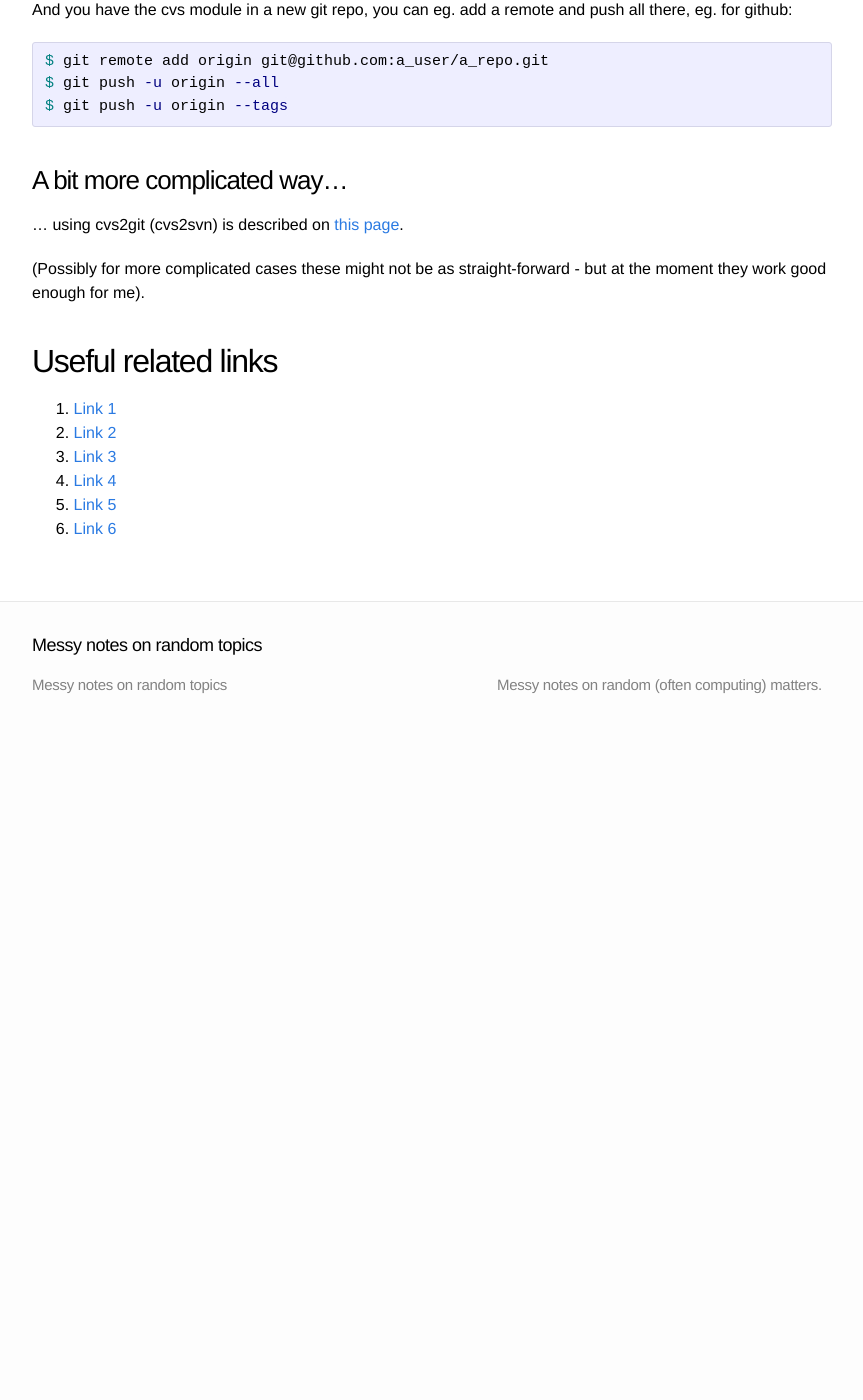
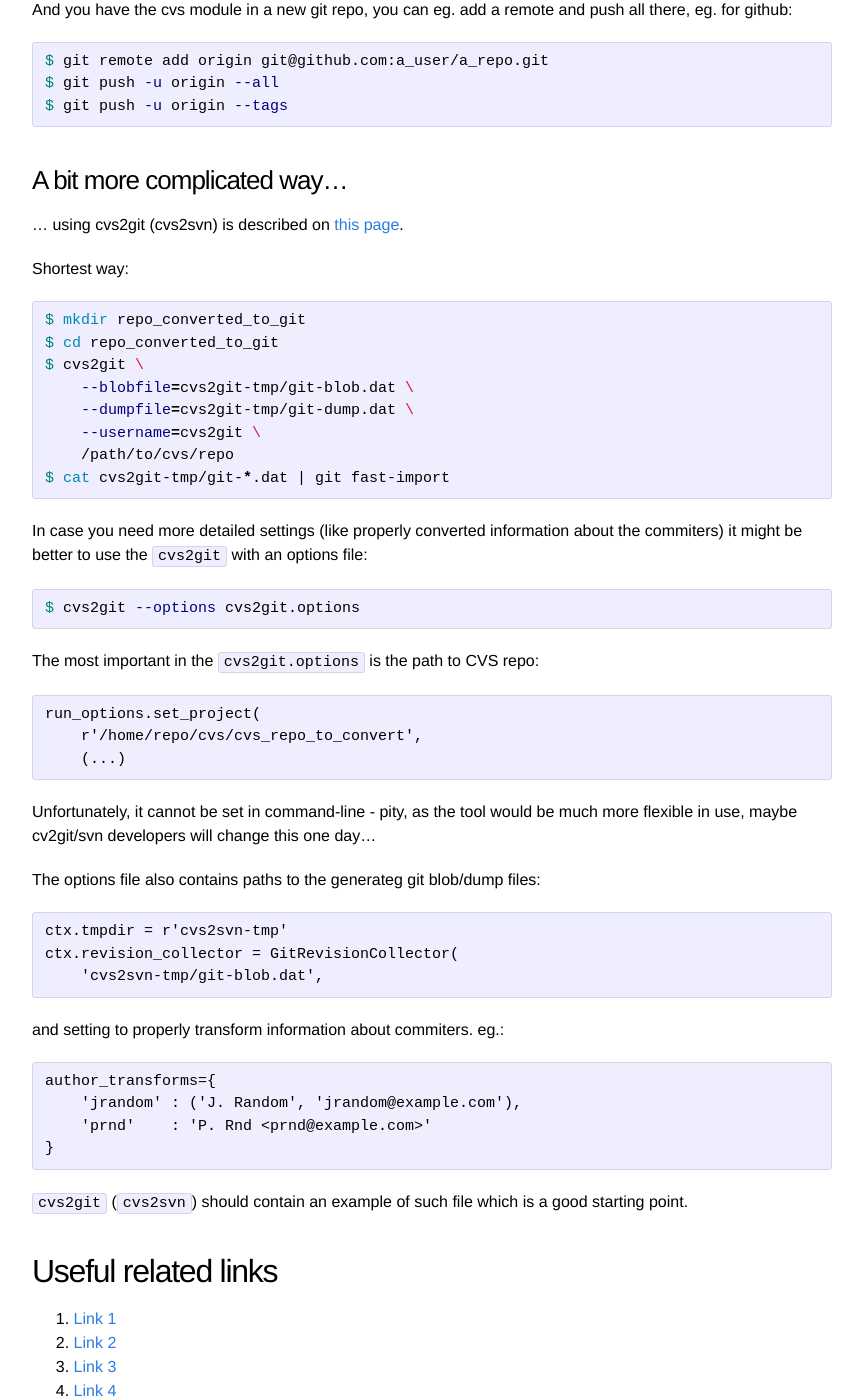
Before and after one commit to t-w/t-w.github.io, a Jekyll site: the page built from _posts/2018-05-21-cvs_to_git.markdown, in a window 1280 px wide and 1400 px high, scrolled down 492 px. Shown: the whole window, without its empty margins (208-1071 px from the left). Built offline with Jekyll 4.4.1, drawn with Linux system fonts in a browser that asks for light colours; before the commit the page ends 1234 px from its top, so only the background shows below that.

Commit message:
Adding some more info about cvs2git.

````diff
--- a/_posts/2018-05-21-cvs_to_git.markdown
+++ b/_posts/2018-05-21-cvs_to_git.markdown
@@ -29,9 +29,51 @@ $ git push -u origin --tags
 ### A bit more complicated way...
 ... using cvs2git (cvs2svn) is described on [this page][3.].
 
+Shortest way:
+{% highlight bash %}
+$ mkdir repo_converted_to_git
+$ cd repo_converted_to_git
+$ cvs2git \
+    --blobfile=cvs2git-tmp/git-blob.dat \
+    --dumpfile=cvs2git-tmp/git-dump.dat \
+    --username=cvs2git \
+    /path/to/cvs/repo
+$ cat cvs2git-tmp/git-*.dat | git fast-import
+{% endhighlight %}
 
-(Possibly for more complicated cases these might not be as
-straight-forward - but at the moment they work good enough for me).
+In case you need more detailed settings (like properly converted
+information about the commiters) it might be better to use
+the `cvs2git` with an options file:
+{% highlight bash %}
+$ cvs2git --options cvs2git.options
+{% endhighlight %}
+
+The most important in the `cvs2git.options` is the path to CVS repo:
+```
+run_options.set_project(
+    r'/home/repo/cvs/cvs_repo_to_convert',
+    (...)
+```
+Unfortunately, it cannot be set in command-line - pity, as the tool would be
+much more flexible in use, maybe cv2git/svn developers will change this one
+day...
+
+The options file also contains paths to the generateg git blob/dump files:
+```
+ctx.tmpdir = r'cvs2svn-tmp'
+ctx.revision_collector = GitRevisionCollector(
+    'cvs2svn-tmp/git-blob.dat',
+```
+and setting to properly transform information about commiters. eg.:
+```
+author_transforms={
+    'jrandom' : ('J. Random', 'jrandom@example.com'),
+    'prnd'    : 'P. Rnd <prnd@example.com>'
+}
+```
+
+`cvs2git` (`cvs2svn`) should contain an example of such file
+which is a good starting point.
 
 
 Useful related links
````
Also changed, not shown: other parts of _posts/2018-05-21-cvs_to_git.markdown (+2 -0 lines).
